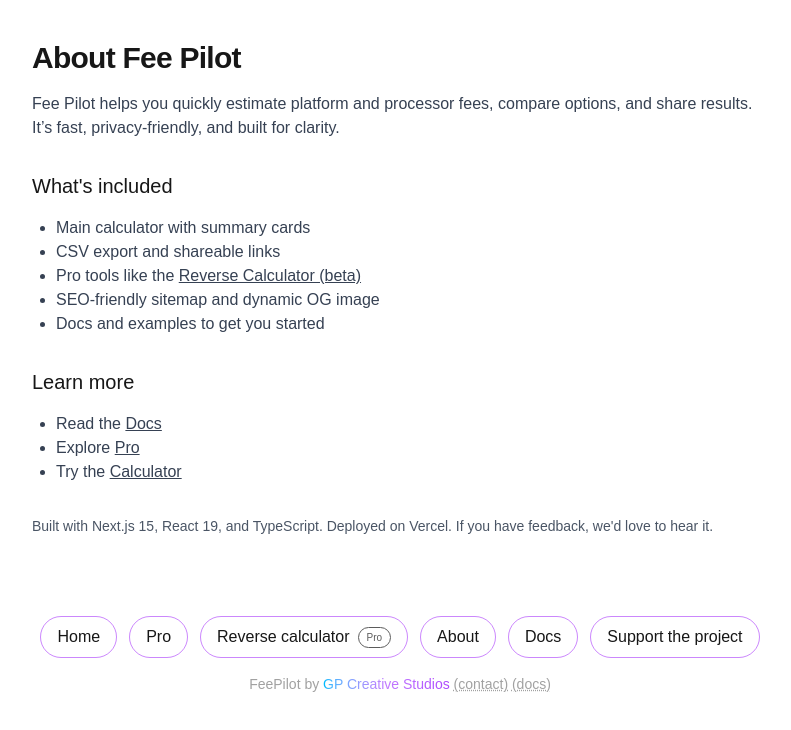
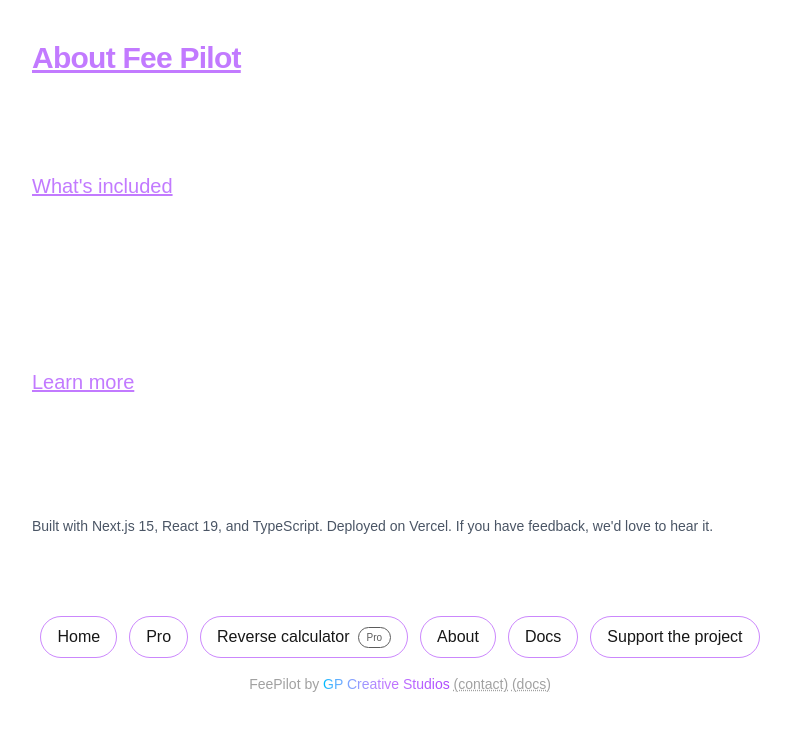
Before and after one commit to gpcreativestudios2018/FeePilot, a Next.js app: page /about in a window 1280 px wide. Shown: the top 730 px of the page, without its empty margins (240-1031 px from the left). Built offline with nearby package versions, Linux system fonts and the light colour scheme; no server answers.

Commit message:
ui(about): match docs page styling (#168)
Co-authored-by: Gordon <gpcreativestudios2018@users.noreply.github.com>

```diff
--- a/src/app/about/page.tsx
+++ b/src/app/about/page.tsx
@@ -30,16 +30,20 @@ export const metadata: Metadata = {
 export default function AboutPage() {
   return (
     <main className="mx-auto max-w-3xl px-4 py-10">
-      <h1 className="text-3xl font-semibold tracking-tight">About Fee Pilot</h1>
+      {/* Page title (match Docs style) */}
+      <h1 className="text-3xl font-semibold tracking-tight text-purple-400 underline">
+        About Fee Pilot
+      </h1>
 
-      <p className="mt-4 text-base text-gray-700" suppressHydrationWarning>
+      <p className="mt-4 text-base text-white" suppressHydrationWarning>
         Fee Pilot helps you quickly estimate platform and processor fees, compare options, and share
         results. It’s fast, privacy-friendly, and built for clarity.
       </p>
 
-      <section className="mt-8 space-y-4">
-        <h2 className="text-xl font-medium">What&apos;s included</h2>
-        <ul className="list-disc pl-6 text-gray-700">
+      {/* What's included (match Docs section styling) */}
+      <section className="mt-8 space-y-4 text-white">
+        <h2 className="text-xl font-medium text-purple-400 underline">What&apos;s included</h2>
+        <ul className="list-disc pl-6">
           <li>Main calculator with summary cards</li>
           <li>CSV export and shareable links</li>
           <li>
@@ -53,25 +57,36 @@ export default function AboutPage() {
         </ul>
       </section>
 
-      <section className="mt-8 space-y-4">
-        <h2 className="text-xl font-medium">Learn more</h2>
-        <ul className="list-disc pl-6 text-gray-700">
+      {/* Learn more (match Docs section styling) */}
+      <section className="mt-8 space-y-4 text-white">
+        <h2 className="text-xl font-medium text-purple-400 underline">Learn more</h2>
+        <ul className="list-disc pl-6">
           <li>
-            Read the <Link href={'/docs' as Route} className="underline">Docs</Link>
+            Read the{' '}
+            <Link href={'/docs' as Route} className="underline">
+              Docs
+            </Link>
           </li>
           <li>
-            Explore <Link href={'/pro' as Route} className="underline">Pro</Link>
+            Explore{' '}
+            <Link href={'/pro' as Route} className="underline">
+              Pro
+            </Link>
           </li>
           <li>
-            Try the <Link href={'/' as Route} className="underline">Calculator</Link>
+            Try the{' '}
+            <Link href={'/' as Route} className="underline">
+              Calculator
+            </Link>
           </li>
         </ul>
       </section>
 
+      {/* Footer note (keep subtle like Docs) */}
       <section className="mt-8 text-sm text-gray-600">
         <p>
-          Built with Next.js 15, React 19, and TypeScript. Deployed on Vercel. If you have feedback,
-          we&apos;d love to hear it.
+          Built with Next.js 15, React 19, and TypeScript. Deployed on Vercel. If you have
+          feedback, we&apos;d love to hear it.
         </p>
       </section>
     </main>
@@ -79,9 +94,4 @@ export default function AboutPage() {
 }
 
 // Typed route helper
-type Route =
-  | '/'
-  | '/about'
-  | '/docs'
-  | '/pro'
-  | '/pro/target';
+type Route = '/' | '/about' | '/docs' | '/pro' | '/pro/target';
```
